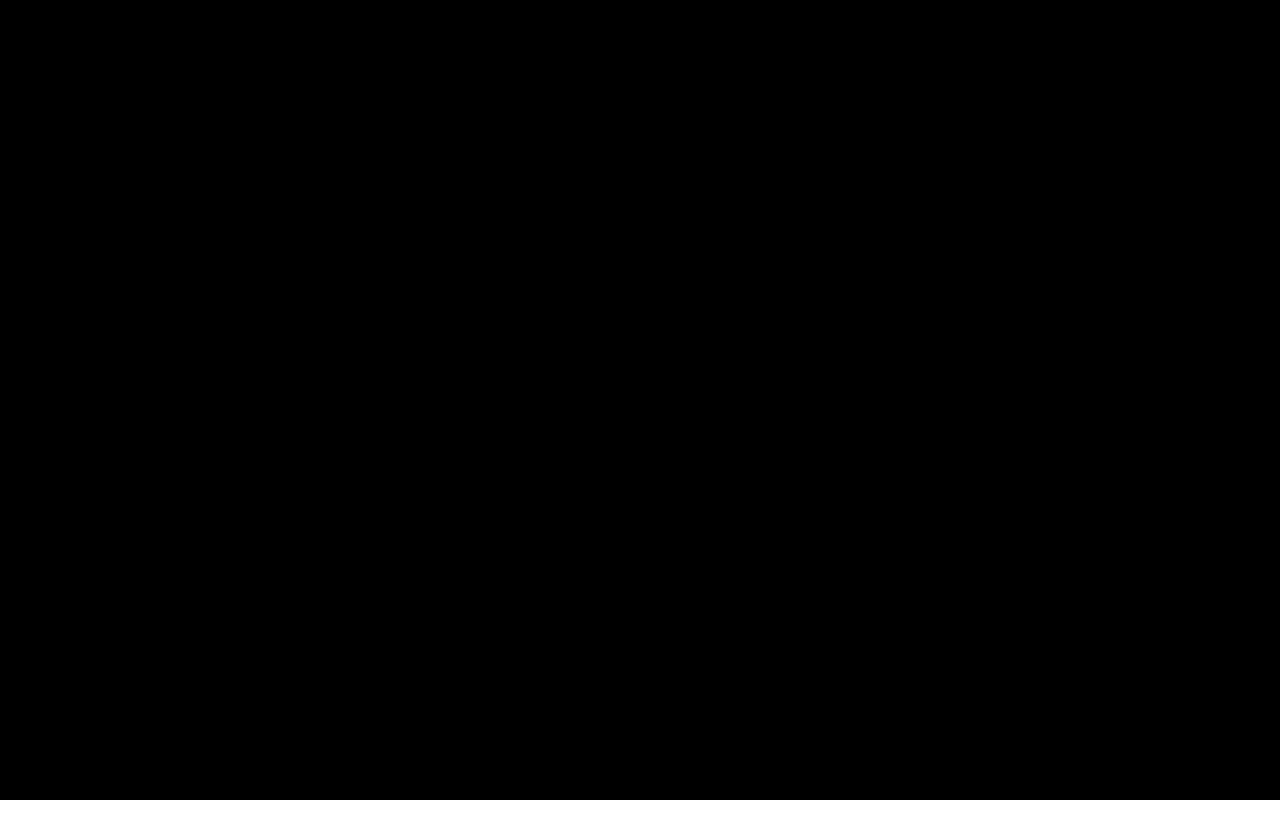
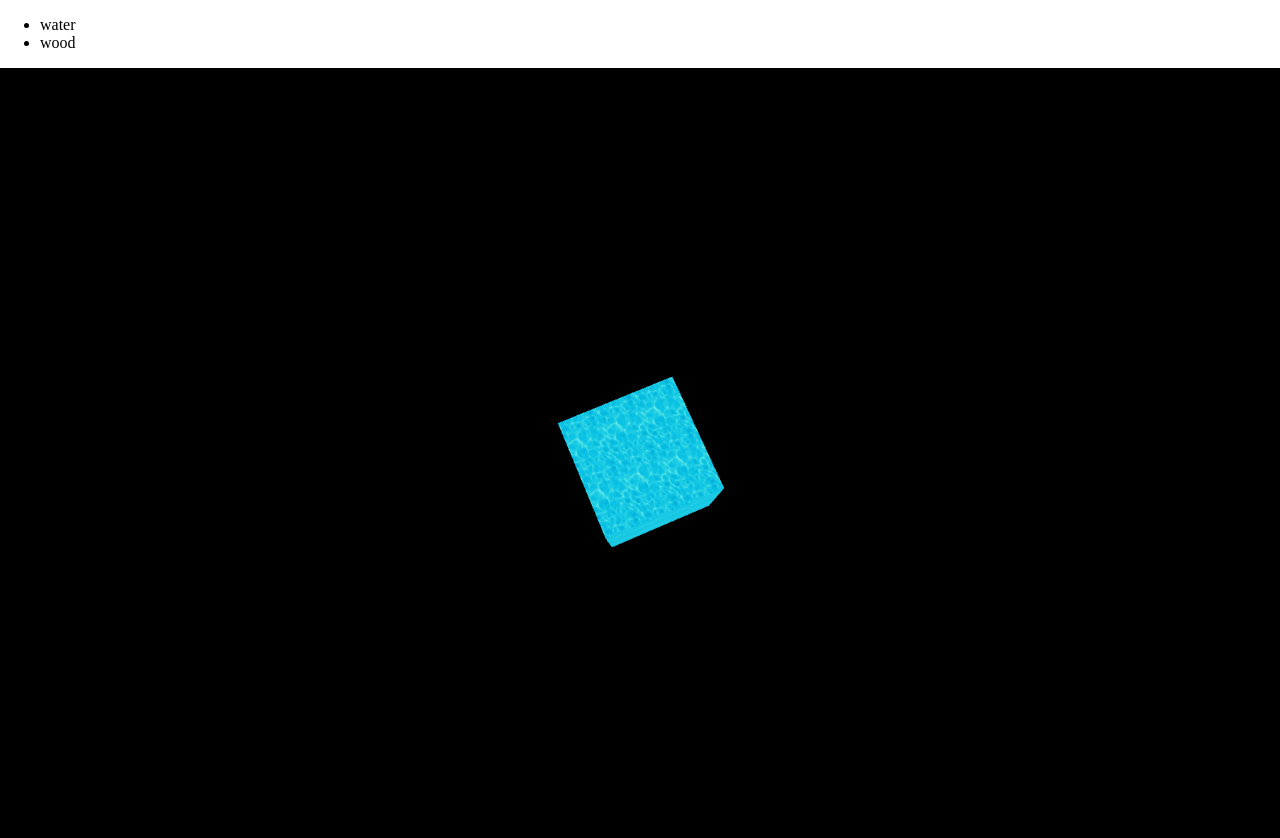
Before and after one commit to k3nt0w/prac-3d, a website built with webpack: page src/index.html in a window 1280 px wide. Before the commit the page ends 800 px from the top, so only its background shows below. Built offline with nearby package versions, Linux system fonts and the light colour scheme; files whose address does not match are found by name.

Commit message:
wip: feat: select textuer

```diff
--- a/@types/index.d.ts
+++ b/@types/index.d.ts
@@ -2,3 +2,7 @@ declare module '*.jpg' {
   const src: string
   export default src
 }
+declare module '*.png' {
+  const src: string
+  export default src
+}
--- a/src/index.html
+++ b/src/index.html
@@ -13,4 +13,11 @@
       }
     </style>
   </head>
+  <body>
+    <p id="output"></p>
+    <ul>
+      <li id="water"><a>water</a></li>
+      <li id="wood"><a>wood</a></li>
+    </ul>
+  </body>
 </html>
--- a/src/index.ts
+++ b/src/index.ts
@@ -1,5 +1,7 @@
 import * as THREE from 'three'
 import gravel from '../textures/gravel.jpg'
+import water from '../textures/water.png'
+import wood from '../textures/wood.jpg'
 
 let camera: THREE.Camera
 let scene: THREE.Scene
@@ -7,6 +9,13 @@ let renderer: THREE.Renderer
 let geometry: THREE.Geometry
 let material: THREE.Material
 let mesh: THREE.Mesh
+let output: HTMLElement | null
+let map: THREE.Texture
+const width = window.innerWidth
+const height = window.innerHeight
+
+type TextureType = 'gravel' | 'water' | 'wood'
+let selectedTexture = 'water'
 
 init()
 animate()
@@ -19,29 +28,54 @@ function init() {
     10
   )
   camera.position.z = 1
-
   scene = new THREE.Scene()
-
   geometry = new THREE.BoxGeometry(0.2, 0.2, 0.2)
 
   const loader = new THREE.TextureLoader()
+  const gravelTexture = loader.load(gravel)
+  const waterTexture = loader.load(water)
+  const woodTexture = loader.load(wood)
+
+  if (selectedTexture == 'water') {
+    map = waterTexture
+  } else if (selectedTexture == 'water') {
+    map = woodTexture
+  }
+
   material = new THREE.MeshBasicMaterial({
-    map: loader.load(gravel)
+    map
   })
 
   mesh = new THREE.Mesh(geometry, material)
   scene.add(mesh)
-
+  material.needsUpdate = true
   renderer = new THREE.WebGLRenderer({ antialias: true })
   renderer.setSize(window.innerWidth, window.innerHeight)
+
   document.body.appendChild(renderer.domElement)
+  const waterE = document.getElementById('water')
+  const woodE = document.getElementById('wood')
+  const selectWater = (event: MouseEvent) => {
+    console.log('water')
+    selectedTexture = 'water'
+    mesh.updateMatrix()
+  }
+  const selectWood = (event: MouseEvent) => {
+    console.log('wood')
+    selectedTexture = 'wood'
+    mesh.updateMatrix()
+  }
+  waterE?.addEventListener('click', selectWater, false)
+  woodE?.addEventListener('click', selectWood, false)
 }
 
 function animate() {
   requestAnimationFrame(animate)
-
   mesh.rotation.x += 0.01
   mesh.rotation.y += 0.02
-
   renderer.render(scene, camera)
 }
+
+function updateDate() {
+  if (output) output.textContent = Date()
+}
```
Also changed, not shown: textures/gravel.jpg (added), textures/water.png (added), textures/wood.jpg (added).
